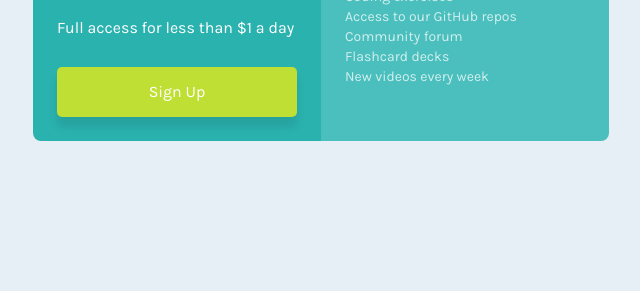
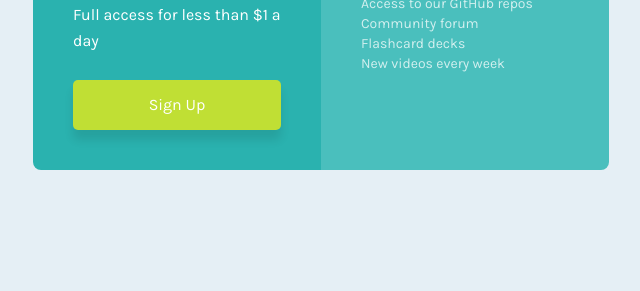
Before and after one commit to Matheus-de-Freitas/Price, a plain HTML site: page index.html in a window 1280 px wide. Shown: the part 509-800 px from the top of the page, without its empty margins (319-959 px from the left). Drawn offline with Linux system fonts and the light colour scheme.

Commit message:
o padding que faltava

```diff
--- a/css/responsivity.css
+++ b/css/responsivity.css
@@ -4,10 +4,14 @@
     }
     .esquerda{
         width: 100%;
+        border-radius: 0 0 0 8px;
+        padding:2.5rem;
     }
 
     .direita{
         width: 100%;
+        border-radius: 0 0 8px 0;
+        padding:2.5rem;
     }
 
     main{
@@ -39,10 +43,4 @@
         font-size: 1rem;
     }
 
-    .esquerda{
-        border-radius: 0 0 0 8px;
-    }
-    .direita{
-        border-radius: 0 0 8px 0;
-    }
 }
```
